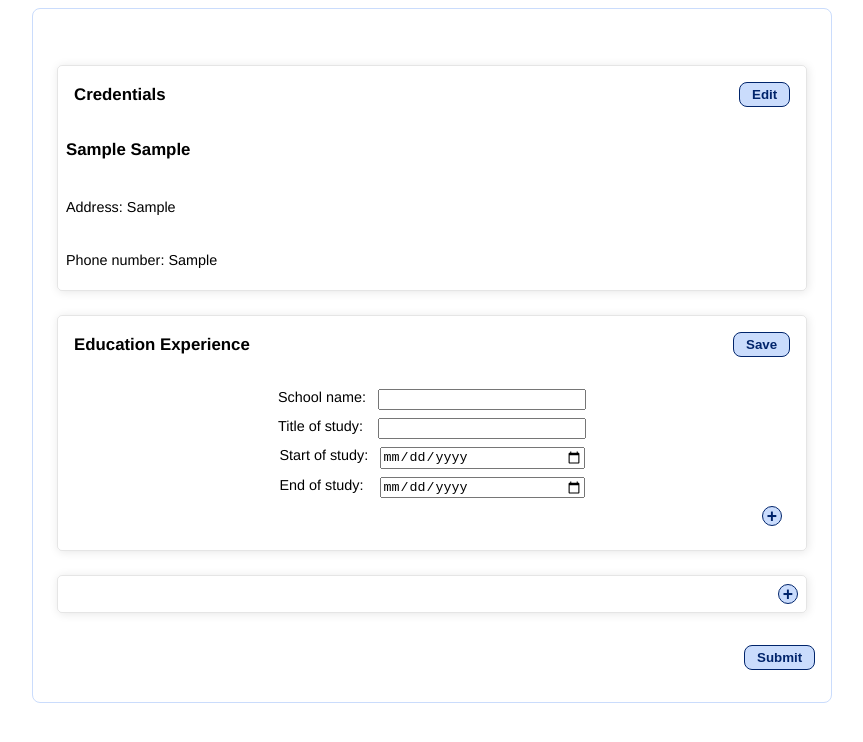
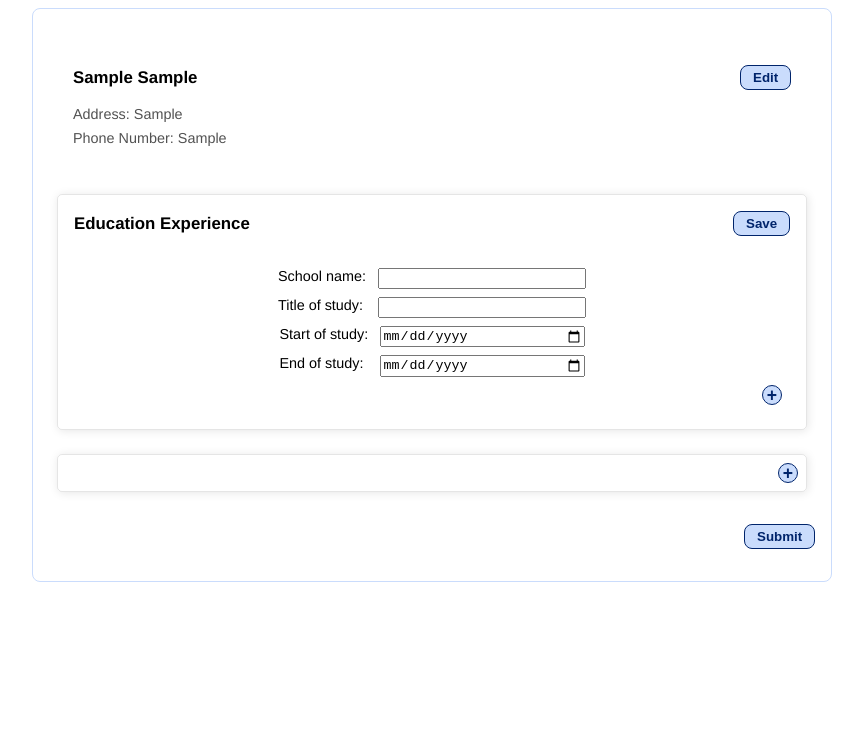
Before and after one commit to Serp-ent/cv_application, a React (Vite) app: page / in a window 1280 px wide. Both pictures are taken after typing "Sample", "Sample", "Sample", "Sample" into the empty fields and a click on the button "save". Shown: the top 742 px of the page, without its empty margins (208-1071 px from the left). Built offline with nearby package versions, Linux system fonts and the light colour scheme.

Commit message:
Remove box shadow in read only mode

```diff
--- a/src/App.jsx
+++ b/src/App.jsx
@@ -62,15 +62,19 @@ function Credentials() {
   }
 
   return (
-    <section className='inputSection'>
-      <div className="sectionHeader">
-        <h3>Credentials</h3>
+    <header>
+      <div className='sectionHeader'>
+        <h3>{credentials.firstName} {credentials.lastName}</h3>
+        <div>
           <button type='button' onClick={() => setEditable(true)}>Edit</button>
         </div>
-      <h3>{credentials.firstName} {credentials.lastName}</h3>
+      </div>
+
+      <div>
         <p>Address: {credentials.address}</p>
         <p>Phone number: {credentials.phoneNumber}</p>
-    </section>
+      </div>
+    </header >
   )
 }
 
@@ -127,14 +131,18 @@ function Education() {
     />
   });
 
+  const sectionName = (editable) ? "inputSection" : "result";
   return (
-    <section className='inputSection'>
+    <section className={sectionName}>
       <div className="sectionHeader">
         <h3>Education Experience</h3>
+        <div>
           <button type='button' onClick={() => setEditable(!editable)}>
             {editable ? 'Save' : 'Edit'}
           </button>
         </div>
+      </div>
+
       {EducationDOMlist}
       {editable && (
         <EducationItemForm
@@ -224,8 +232,8 @@ function EducationItem({ item, editable, onRemove, onSave }) {
       ) : (
         <h6>from {item.studyStart} to {item.studyEnd}</h6>
       )}
-      <h4>School Name {item.schoolName}</h4>
-      <h4>Study Title {item.studyTitle}</h4>
+      <p>School Name: <span className='itemContent'>{item.schoolName}</span></p>
+      <p>Study Title: <span className='itemContent'>{item.studyTitle}</span></p>
       {editable && (
         <div className='actions'>
           <button className='itemActions'>
--- a/src/styles/App.css
+++ b/src/styles/App.css
@@ -67,10 +67,8 @@ button:hover {
 }
 
 section {
-  border: 1px solid rgba(0, 0, 0, 0.1);
   padding: 8px;
   border-radius: 5px;
-  box-shadow: 1px 1px 10px rgba(0, 0, 0, 0.1);
 }
 
 .icon {
@@ -99,10 +97,29 @@ section {
 }
 
 .educationItem {
-  border: 1px solid gray;
-  padding: 8px;
+  border: 1px solid #CADCFC;
+  padding: 16px;
   border-radius: 8px;
-  border-color: #CADCFC;
+
+}
+
+.educationItem h6 {
+  padding: 0;
+  margin: 4px;
+
+  color: gray;
+}
+
+.educationItem p {
+  padding: 0px;
+  margin: 4px;
+}
+
+.educationItem .itemContent {
+  font-weight: 600;
+  font-size: 16px;
+
+  text-transform: capitalize;
 }
 
 form {
@@ -119,3 +136,29 @@ form {
   }
 
 }
+
+header {
+  padding: 16px;
+}
+
+.sectionHeader {
+  display: flex;
+  justify-content: space-between;
+  align-items: center;
+}
+
+header p {
+  padding: 0;
+  margin: 8px;
+  text-transform: capitalize;
+
+  color: rgb(82, 82, 82);
+}
+
+section.result {
+  display: flex;
+  flex-direction: column;
+  gap: 8px;
+
+  margin: 24px 8px;
+}
--- a/src/styles/InputItem.css
+++ b/src/styles/InputItem.css
@@ -5,6 +5,9 @@
 
   margin: 24px 8px;
   padding: 8px;
+
+  box-shadow: 1px 1px 10px rgba(0, 0, 0, 0.1);
+  border: 1px solid rgba(0, 0, 0, 0.1);
 }
 
 label {
```
Lines whose indentation alone changed are shown as unchanged.
